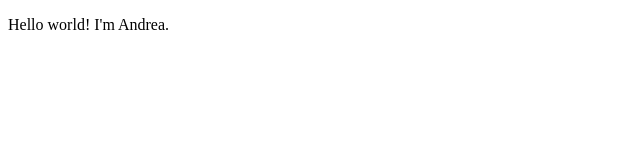
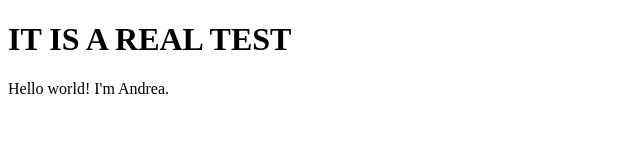
Before and after one commit to Andrea1589/Github-1, a plain HTML site: page index.html in a window 1280 px wide. Shown: the whole page, without its empty margins (0-640 px from the left). Drawn offline with Linux system fonts and the light colour scheme.

Commit message:
Update index.html
Changes made in Github.

```diff
--- a/index.html
+++ b/index.html
@@ -5,6 +5,7 @@
     <title>My first web page</title>
   </head>
   <body>
+    <h1>IT IS A REAL TEST</h1>
     <p>Hello world! I'm Andrea.</p>
   </body>
 </html>
```
